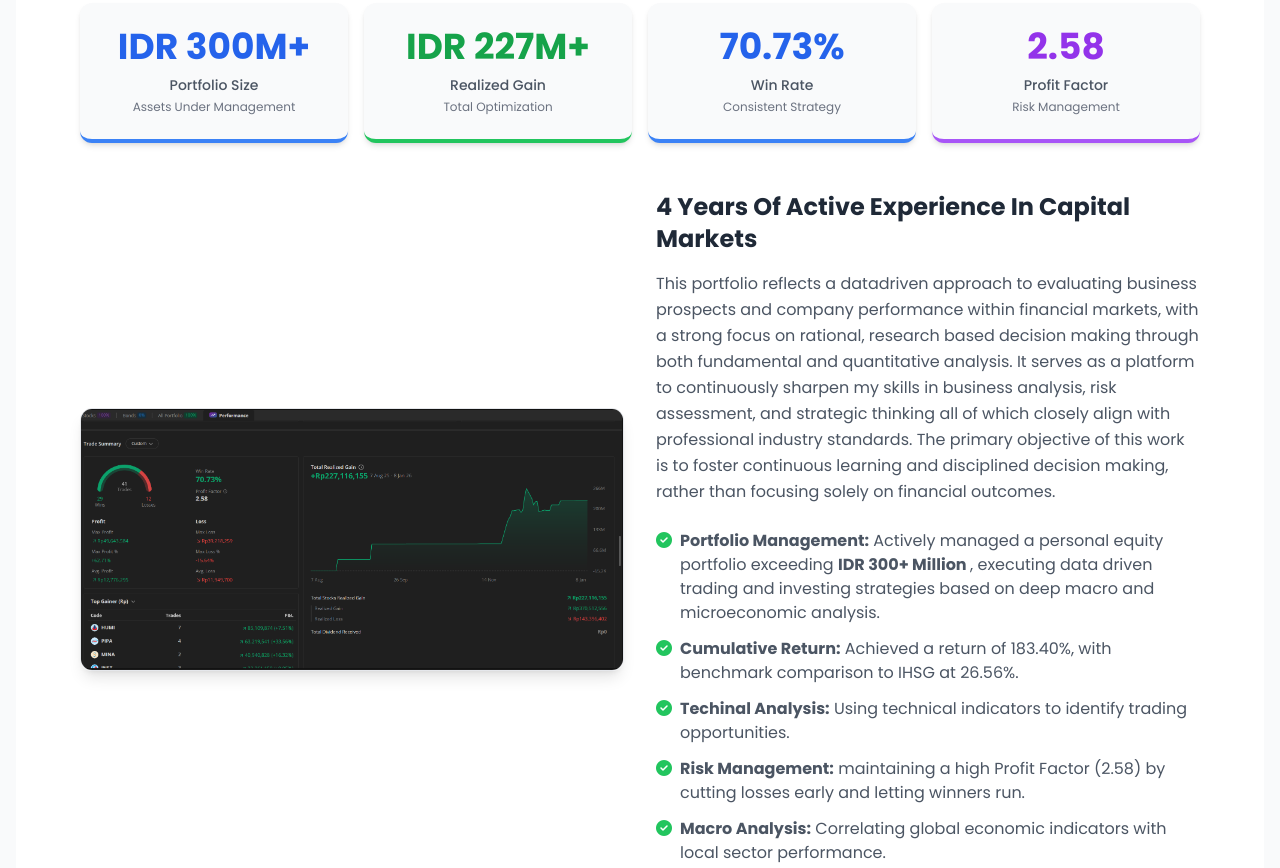
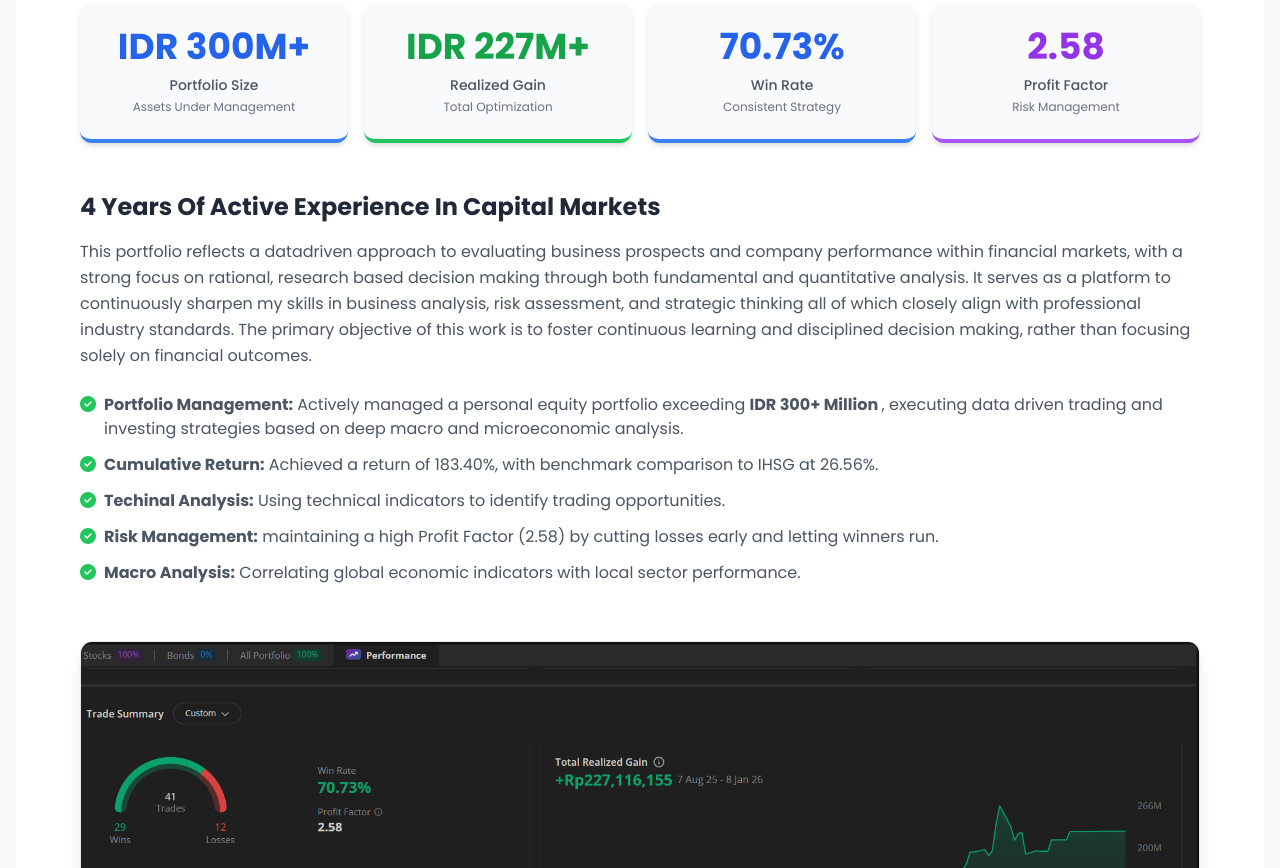
Before and after one commit to FirmanRcode/Portfolio_Restu-Firmansyah, a website: page index.html in a window 1280 px wide. Shown: the part 6795-7663 px from the top of the page. Drawn offline with nearby package versions, Linux system fonts and the light colour scheme.

Commit message:
refactor: update experience section layout to a single-column stack for improved responsiveness

```diff
--- a/index.html
+++ b/index.html
@@ -1052,8 +1052,8 @@ Animation: Streamlit Lottie </span>
                 </div>
 
                 <!-- Analysis & Visuals -->
-                <div class="grid grid-cols-1 md:grid-cols-2 gap-8 items-center mb-12">
-                     <div class="order-2 md:order-1">
+                <div class="flex flex-col gap-8 mb-12">
+                     <div class="w-full">
                         <h3 class="text-2xl font-bold mb-4">4 Years Of Active Experience In Capital Markets</h3>
                         <p class="text-gray-600 dark:text-gray-300 leading-relaxed mb-6">
                           This portfolio reflects a datadriven approach to evaluating business prospects and company performance within financial markets, with a strong focus on rational, research based decision making through both fundamental and quantitative analysis.
@@ -1086,7 +1086,7 @@ It serves as a platform to continuously sharpen my skills in business analysis,
                         </ul>
                     </div>
 
-                        <div class="rounded-xl shadow-lg overflow-hidden border border-gray-200 dark:border-gray-700">
+                        <div class="w-full rounded-xl shadow-lg overflow-hidden border border-gray-200 dark:border-gray-700">
                              <a href="invest2.png" data-lightbox="investment" data-title="Trade Summary Statistics">
                                 <img src="invest2.png" alt="Trade Summary Statistics" class="w-full h-auto object-cover transform hover:scale-105 transition-transform duration-500">
                             </a>
```
